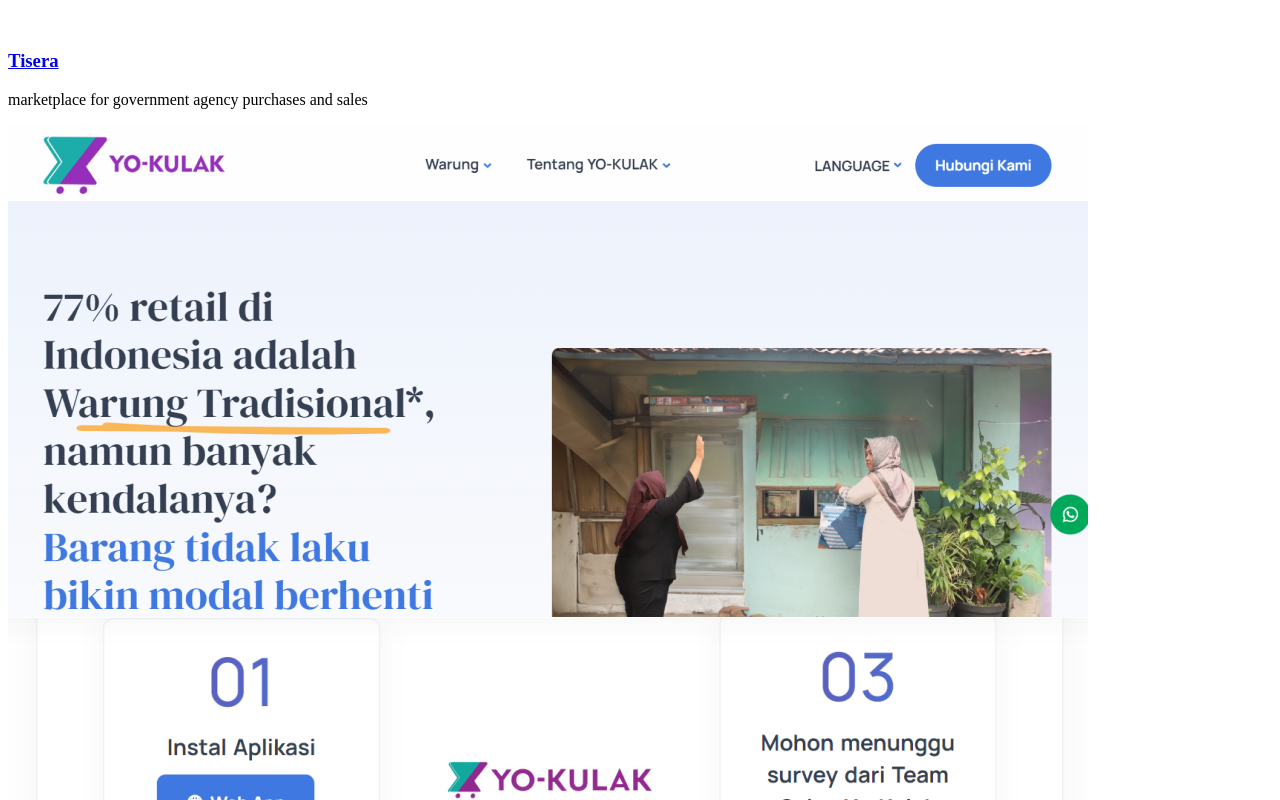
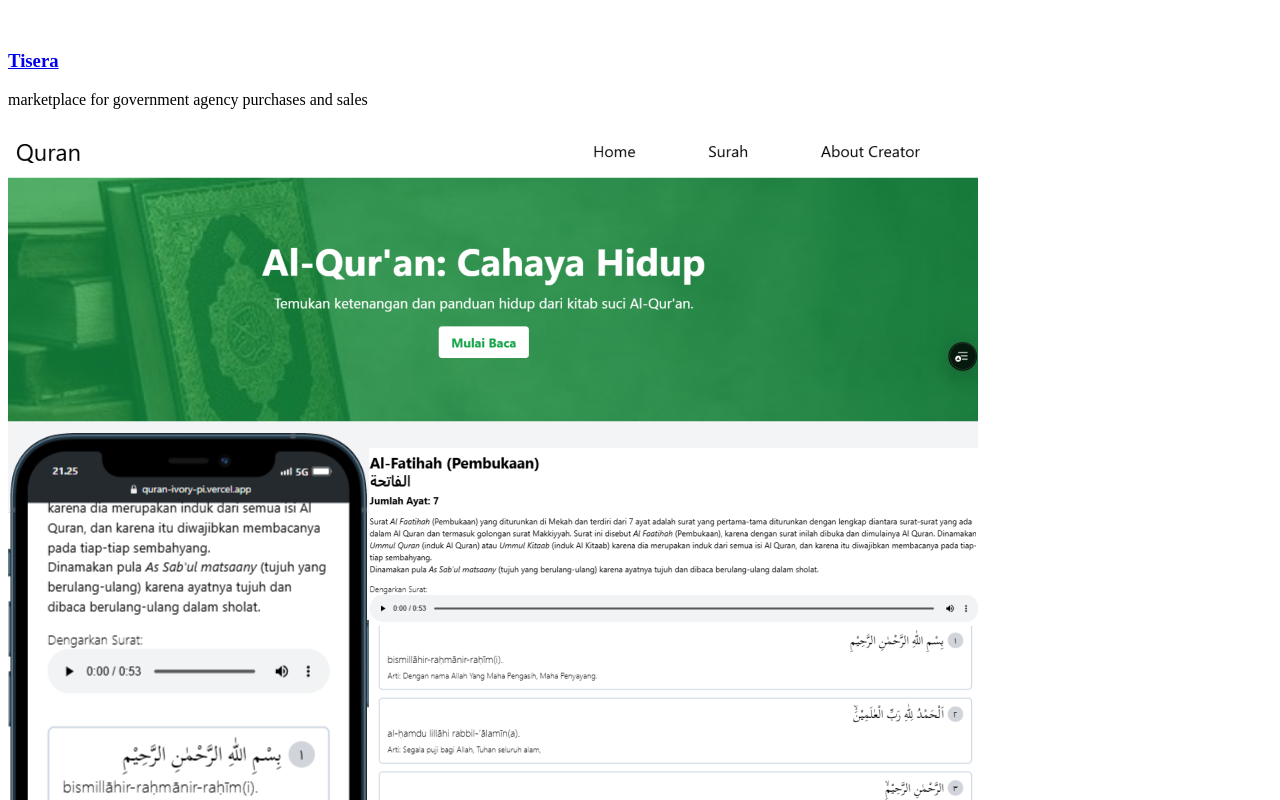
Before and after one commit to ilhamdika/ilham-dika, a React (Vite) app: page /portfolio in a window 1280 px wide. Shown: the part 2460-3260 px from the top of the page. Built offline with nearby package versions, Linux system fonts and the light colour scheme; the HTML template or start-up script is replaced by a standard one.

Commit message:
feat: add new portfolio

```diff
--- a/src/Pages/Portfolio.jsx
+++ b/src/Pages/Portfolio.jsx
@@ -11,6 +11,7 @@
 import webTokokita from "../assets/images/portfolio/webTokokita.png";
 import webPerpusKita from "../assets/images/portfolio/webPerpusKita.png";
 import webTelemedicine from "../assets/images/portfolio/webTelemedicine.png";
+import webQuran from "../assets/images/portfolio/webQuran.png";
 
 export const Portfolio = () => {
   const [loading, setLoading] = useState(false);
@@ -50,6 +51,8 @@
 
             <CardPortfolio className={"bg-slate-900 bg-opacity-50 rounded-xl"} thumbnail={webTisera} title={"Tisera"} description={"marketplace for government agency purchases and sales"} href={"https://tisera.id/"} />
 
+            <CardPortfolio className={"bg-slate-900 bg-opacity-50 rounded-xl"} thumbnail={webQuran} title={"Al-qur'an"} description={"a website for Al-qur'an"} href={"https://quran-ivory-pi.vercel.app/"} />
+
             <CardPortfolio className={"bg-slate-900 bg-opacity-50 rounded-xl"} thumbnail={webYokulak} title={"Yokulak"} description={"wholesale purchases for stall sellers"} href={"https://yokulak.com/"} />
 
             <CardPortfolio className={"bg-slate-900 bg-opacity-50 rounded-xl"} thumbnail={webTokokita} title={"Tokokita"} description={"e-commerce based grocery shopping from home"} href={"https://tokokita.co.id/"} />
```
Also changed, not shown: src/assets/images/portfolio/webQuran.png (added).
